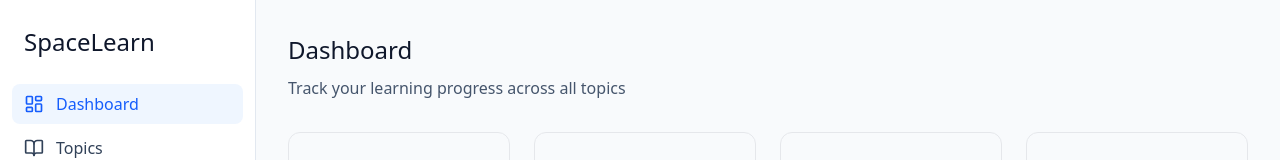
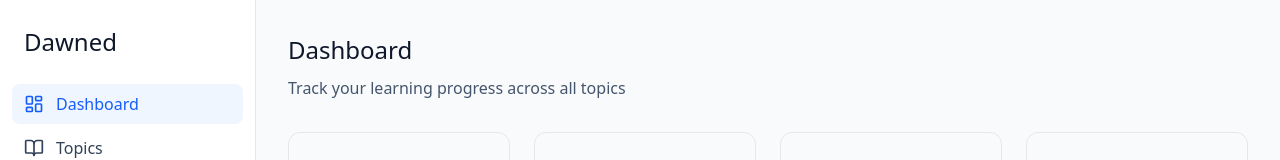
Before and after one commit to ktagdiwala/calhacks12, a React app in the folder frontend/: page / in a window 1280 px wide. Shown: the top 160 px of the page. Built offline with nearby package versions, Linux system fonts and the light colour scheme; the HTML template or start-up script is replaced by a standard one.

Commit message:
:sparkles: quick fixes

```diff
--- a/frontend/components/LoginPage.tsx
+++ b/frontend/components/LoginPage.tsx
@@ -92,7 +92,7 @@ export function LoginPage({ onLogin }: LoginPageProps) {
           <div className="w-16 h-16 bg-blue-600 rounded-2xl flex items-center justify-center mx-auto mb-4">
             <span className="text-white">SL</span>
           </div>
-          <h1 className="text-slate-900 mb-2">SpaceLearn</h1>
+          <h1 className="text-slate-900 mb-2">Dawned</h1>
           <p className="text-slate-600">Master anything with spaced repetition</p>
         </div>
 
--- a/frontend/components/Sidebar.tsx
+++ b/frontend/components/Sidebar.tsx
@@ -19,7 +19,8 @@ export function Sidebar({ currentPage, onPageChange }: SidebarProps) {
   return (
     <aside className="w-64 bg-white border-r border-slate-200 flex flex-col">
       <div className="p-6">
-        <h1 className="text-slate-900">SpaceLearn</h1>
+        <h1 className="text-slate-900">Dawned</h1>
+
       </div>
 
       <nav className="flex-1 px-3">
```
Also changed, not shown: frontend/public/sun-svgrepo-com.svg (added), 1 other file (tests, documents, lock files or other folders).
